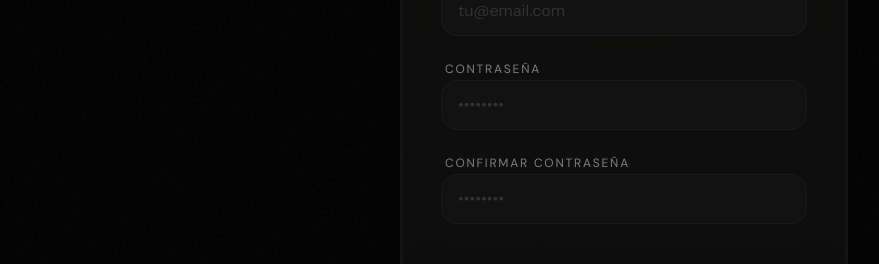
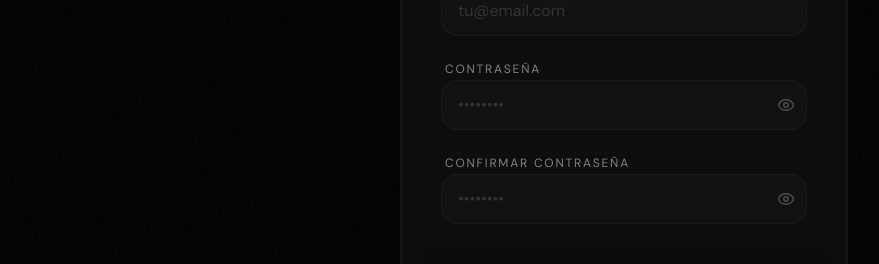
Before and after one commit to Cruzypp/Full-stack-fitness-coaching-platform, a Next.js app: page /signup in a window 1280 px wide. Shown: the part 536-800 px from the top of the page, without its empty margins (16-895 px from the left). Built offline with nearby package versions, Linux system fonts and the light colour scheme; no server answers.

Commit message:
See passwords

```diff
--- a/app/login/page.tsx
+++ b/app/login/page.tsx
@@ -5,10 +5,12 @@
 import { supabase } from "../lib/connection";
 import { useGSAP } from "@gsap/react";
 import gsap from "gsap";
+import { Eye, EyeOff } from "lucide-react";
 
 function LoginContent() {
   const [email, setEmail] = useState("");
   const [password, setPassword] = useState("");
+  const [showPassword, setShowPassword] = useState(false);
   const [error, setError] = useState("");
   const [loading, setLoading] = useState(false);
 
@@ -122,13 +124,20 @@
                 </div>
                 <div className="relative">
                   <input
-                    type="password"
+                    type={showPassword ? "text" : "password"}
                     value={password}
                     onChange={(e) => setPassword(e.target.value)}
                     required
                     placeholder="••••••••"
-                    className="w-full px-4 py-3 bg-secondary/30 border border-border/30 rounded-xl focus:outline-none focus:ring-2 focus:ring-primary/20 focus:border-primary/50 transition-all font-body text-foreground placeholder:text-muted-foreground/30"
+                    className="w-full px-4 py-3 pr-11 bg-secondary/30 border border-border/30 rounded-xl focus:outline-none focus:ring-2 focus:ring-primary/20 focus:border-primary/50 transition-all font-body text-foreground placeholder:text-muted-foreground/30"
                   />
+                  <button
+                    type="button"
+                    onClick={() => setShowPassword(v => !v)}
+                    className="absolute right-3 top-1/2 -translate-y-1/2 text-muted-foreground/50 hover:text-muted-foreground transition-colors"
+                  >
+                    {showPassword ? <EyeOff size={18} /> : <Eye size={18} />}
+                  </button>
                 </div>
               </div>
 
--- a/app/signup/page.tsx
+++ b/app/signup/page.tsx
@@ -5,6 +5,7 @@
 import { supabase } from "../lib/connection";
 import { useGSAP } from "@gsap/react";
 import gsap from "gsap";
+import { Eye, EyeOff } from "lucide-react";
 
 function SignupContent() {
   const [formData, setFormData] = useState({
@@ -15,6 +16,8 @@
     password: "",
     confirmPassword: "",
   });
+  const [showPassword, setShowPassword] = useState(false);
+  const [showConfirmPassword, setShowConfirmPassword] = useState(false);
   const [error, setError] = useState("");
   const [loading, setLoading] = useState(false);
 
@@ -194,30 +197,48 @@
                 <label className="font-label text-xs uppercase tracking-[0.15em] text-muted-foreground ml-1">
                   Contraseña
                 </label>
+                <div className="relative">
                   <input
-                  type="password"
+                    type={showPassword ? "text" : "password"}
                     name="password"
                     value={formData.password}
                     onChange={handleChange}
                     required
                     placeholder="••••••••"
-                  className="w-full px-4 py-3 bg-secondary/30 border border-border/30 rounded-xl focus:outline-none focus:ring-2 focus:ring-primary/20 focus:border-primary/50 transition-all font-body text-foreground placeholder:text-muted-foreground/30"
+                    className="w-full px-4 py-3 pr-11 bg-secondary/30 border border-border/30 rounded-xl focus:outline-none focus:ring-2 focus:ring-primary/20 focus:border-primary/50 transition-all font-body text-foreground placeholder:text-muted-foreground/30"
                   />
+                  <button
+                    type="button"
+                    onClick={() => setShowPassword(v => !v)}
+                    className="absolute right-3 top-1/2 -translate-y-1/2 text-muted-foreground/50 hover:text-muted-foreground transition-colors"
+                  >
+                    {showPassword ? <EyeOff size={18} /> : <Eye size={18} />}
+                  </button>
+                </div>
               </div>
 
               <div className="space-y-2">
                 <label className="font-label text-xs uppercase tracking-[0.15em] text-muted-foreground ml-1">
                   Confirmar Contraseña
                 </label>
+                <div className="relative">
                   <input
-                  type="password"
+                    type={showConfirmPassword ? "text" : "password"}
                     name="confirmPassword"
                     value={formData.confirmPassword}
                     onChange={handleChange}
                     required
                     placeholder="••••••••"
-                  className="w-full px-4 py-3 bg-secondary/30 border border-border/30 rounded-xl focus:outline-none focus:ring-2 focus:ring-primary/20 focus:border-primary/50 transition-all font-body text-foreground placeholder:text-muted-foreground/30"
+                    className="w-full px-4 py-3 pr-11 bg-secondary/30 border border-border/30 rounded-xl focus:outline-none focus:ring-2 focus:ring-primary/20 focus:border-primary/50 transition-all font-body text-foreground placeholder:text-muted-foreground/30"
                   />
+                  <button
+                    type="button"
+                    onClick={() => setShowConfirmPassword(v => !v)}
+                    className="absolute right-3 top-1/2 -translate-y-1/2 text-muted-foreground/50 hover:text-muted-foreground transition-colors"
+                  >
+                    {showConfirmPassword ? <EyeOff size={18} /> : <Eye size={18} />}
+                  </button>
+                </div>
               </div>
 
               <button
```
Lines whose indentation alone changed are shown as unchanged.
